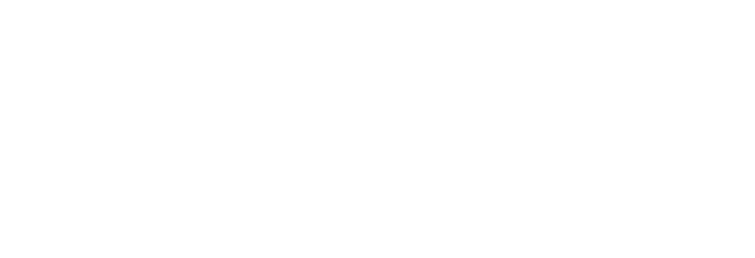
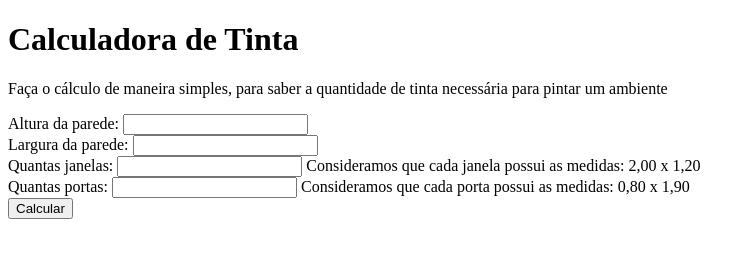
Before and after one commit to MaysaBilac/CalculadoraDeTinta, a plain HTML site: page index.html in a window 1280 px wide. Shown: the whole page, without its empty margins (0-755 px from the left). Drawn offline with Linux system fonts and the light colour scheme.

Commit message:
Estruturação do formulário no HTML

```diff
--- a/index.html
+++ b/index.html
@@ -7,6 +7,38 @@
     <title>Code Challenge - Maysa</title>
 </head>
 <body>
+    <header>
+    </header>
+    <form>
+        <h1>Calculadora de Tinta</h1>
+        <p>Faça o cálculo de maneira simples, para saber a quantidade de tinta necessária para pintar um ambiente</p>
+
+        <div>
+            <label for="altura">Altura da parede:</label>
+            <input type="email" id="altura" />
+        </div>
+        <div>
+            <label for="largura">Largura da parede:</label>
+            <input type="text" id="largura" />
+        </div>
+        <div>
+            <label for="janela">Quantas janelas:</label>
+            <input type="text" id="janela" />
+            <span>Consideramos que cada janela possui as medidas: 2,00 x 1,20</span>
+        </div>
+        <div>
+            <label for="largura">Quantas portas:</label>
+            <input type="text" id="largura" />
+            <span>Consideramos que cada porta possui as medidas: 0,80 x 1,90</span>
+        </div>
+        <div class="button">
+            <button type="submit">Calcular</button>
+        </div>
+
+    </form>
+
+    <footer>
+    </footer>
 
 </body>
 </html>
```
